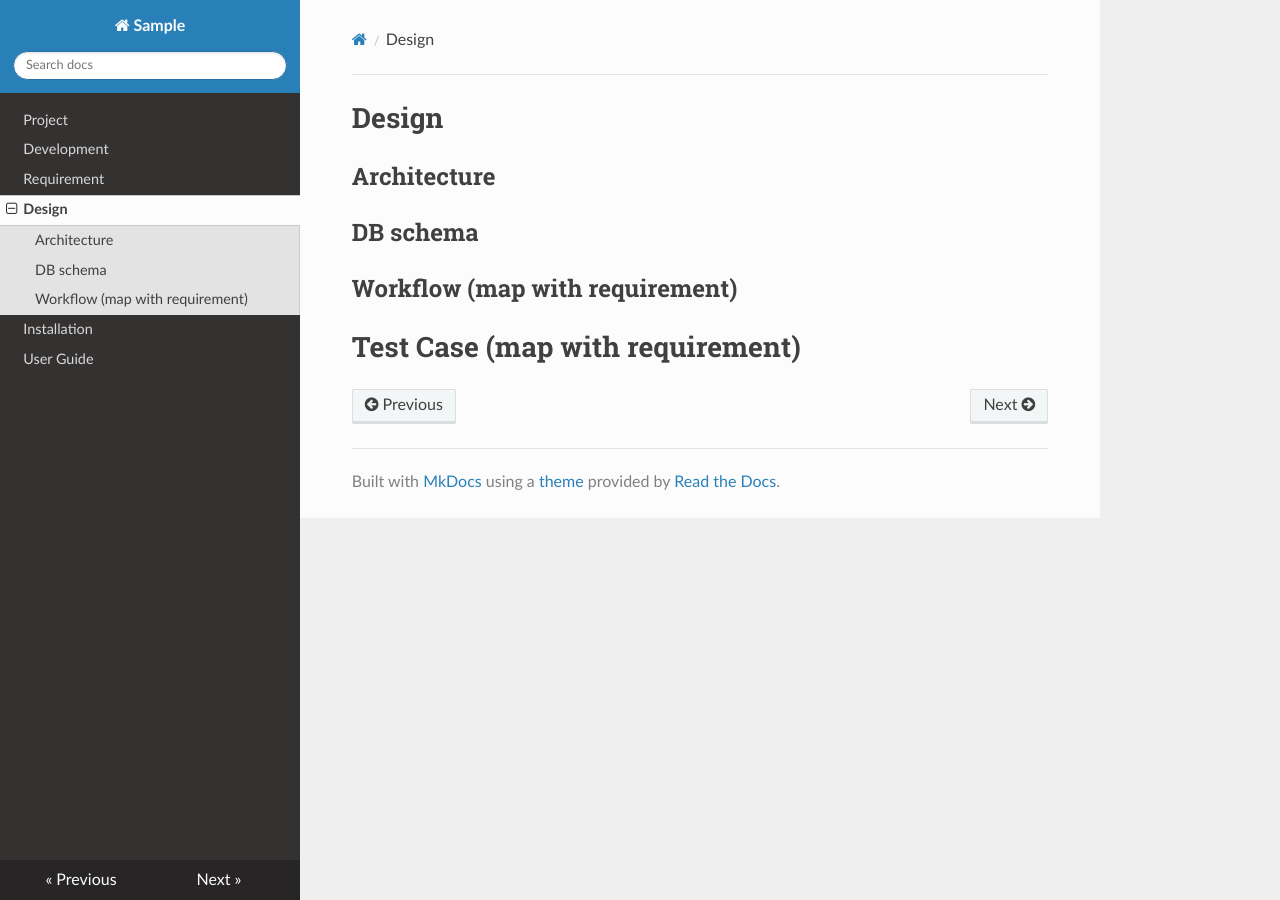
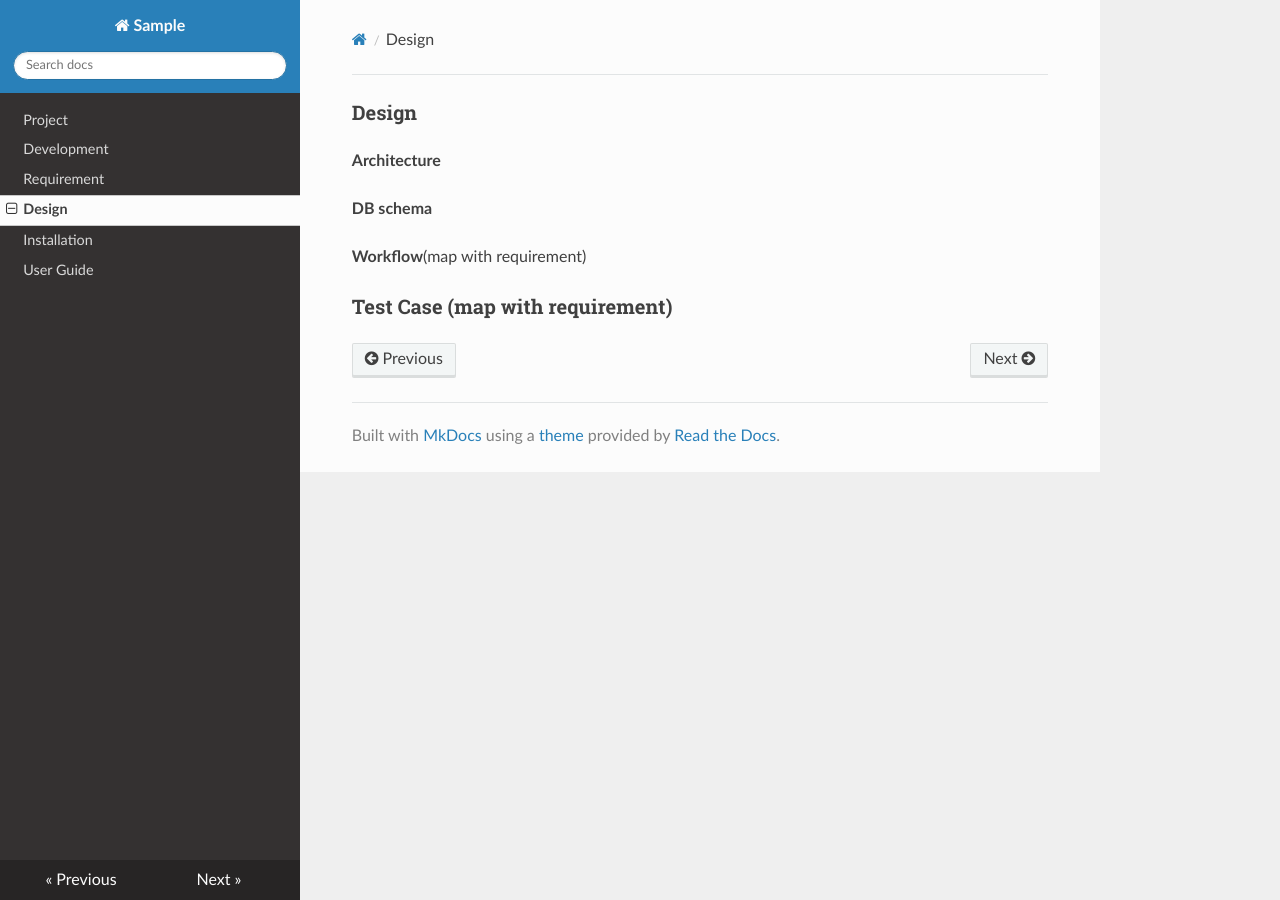
Before and after one commit to ctchik/Sample-Project, an MkDocs documentation site: the page built from docs/4-Design.md, in a window 1280 px wide. Built offline with MkDocs 1.6.1, drawn with Linux system fonts in a browser that asks for light colours; nearby versions of some CDN libraries.

Commit message:
Update 4-Design.md

```diff
--- a/docs/4-Design.md
+++ b/docs/4-Design.md
@@ -1,6 +1,8 @@
-# Design
-## Architecture
-## DB schema
-## Workflow (map with requirement)
+### Design
+**Architecture**
 
-# Test Case (map with requirement)
+**DB schema**
+
+**Workflow**(map with requirement)
+
+### Test Case (map with requirement)
```
